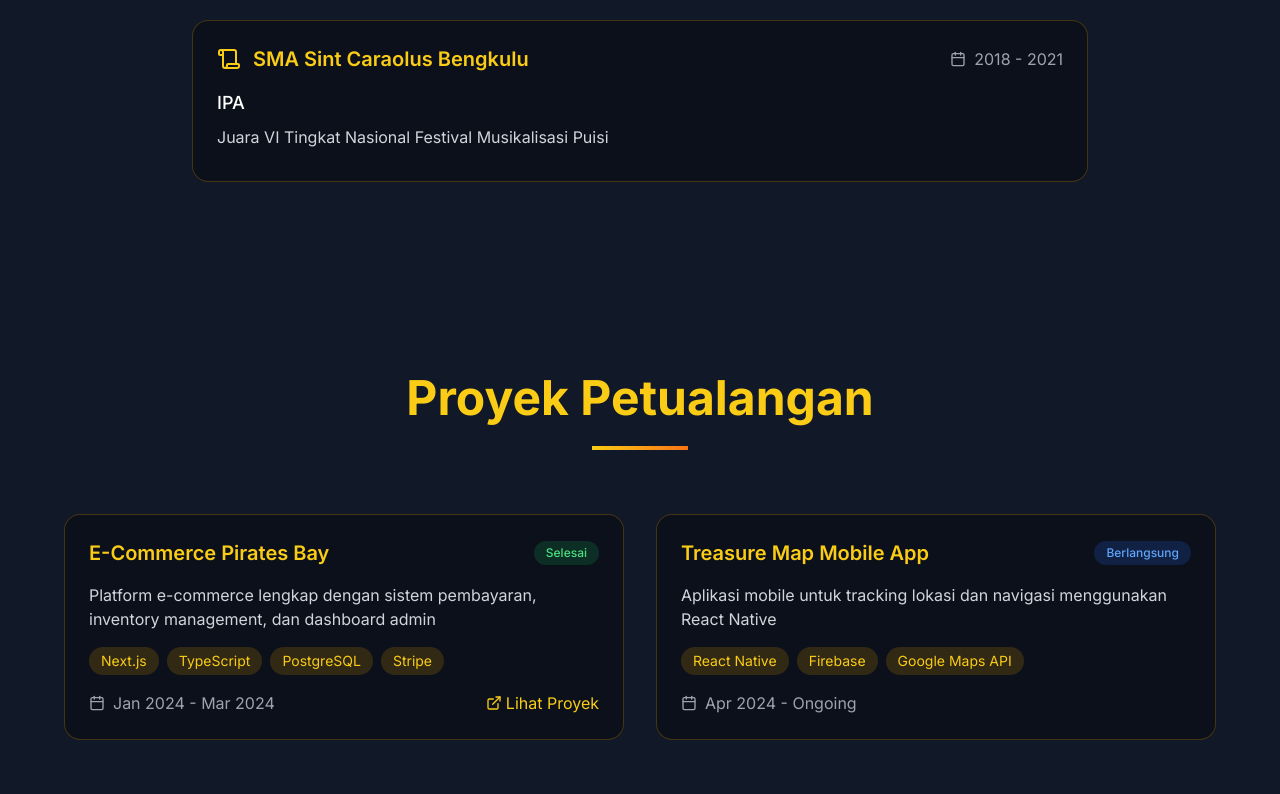
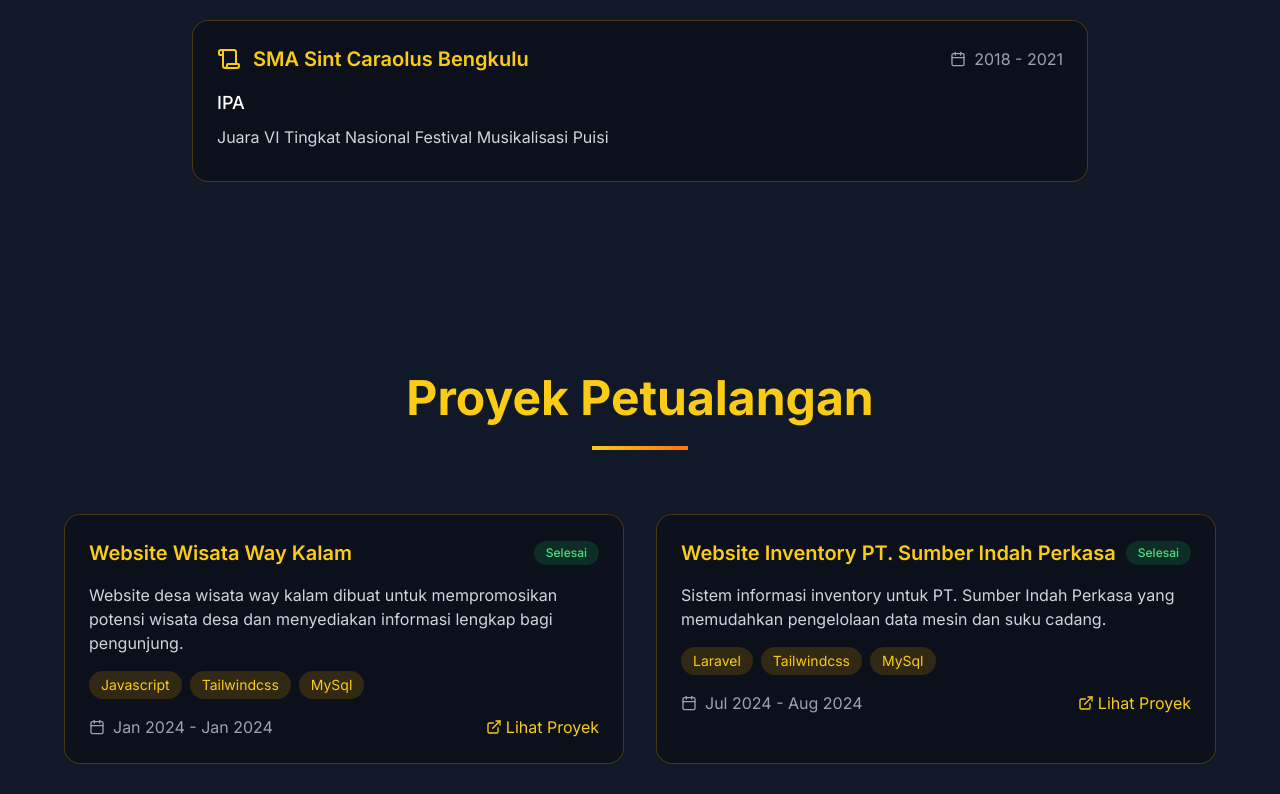
Before and after one commit to kazuhikoakiraa/portofolio, a Next.js app: page / in a window 1280 px wide. Shown: the part 2000-2794 px from the top of the page. Built offline with nearby package versions, Linux system fonts and the light colour scheme.

Commit message:
update personaldata

```diff
--- a/app/layout.tsx
+++ b/app/layout.tsx
@@ -5,19 +5,19 @@ import './globals.css';
 const inter = Inter({ subsets: ['latin'] });
 
 export const metadata: Metadata = {
-  title: 'Captain\'s Portfolio - Digital Pirate Developer',
+  title: 'Mora\'s Portfolio - Full-Stack Developer',
   description: 'Portfolio website of a skilled full-stack developer with pirate theme. Explore projects, skills, and adventures in the digital seas.',
   keywords: ['developer', 'portfolio', 'full-stack', 'react', 'next.js', 'typescript'],
-  authors: [{ name: 'Captain Developer' }],
+  authors: [{ name: 'Moratua Putra' }],
   openGraph: {
-    title: 'Captain\'s Portfolio - Digital Pirate Developer',
+    title: 'Mora\'s Portfolio - Full-Stack Developer',
     description: 'Ahoy! Welcome to the digital adventures of a skilled developer',
     type: 'website',
     locale: 'id_ID',
   },
   twitter: {
     card: 'summary_large_image',
-    title: 'Captain\'s Portfolio',
+    title: 'Mora\'s Portfolio',
     description: 'Digital Pirate Developer Portfolio',
   },
   // Hapus viewport dari sini
--- a/app/page.tsx
+++ b/app/page.tsx
@@ -23,7 +23,7 @@ interface PersonalData {
   name: string;
   title: string;
   bio: string;
-  image?: string;
+  image: string;
   contact: {
     email: string;
     phone: string;
@@ -64,13 +64,14 @@ interface Organization {
 // Sample data - ganti dengan data Anda
 const personalData: PersonalData = {
   name: "Moratua Putra Pardede",
-  title: "Full Stack Developer & Digital Pirate",
+  title: "Full Stack Developer & UI/UX Enthusiast",
+  image: "/images/mora.jpg",
   bio: "Ahoy! Saya seorang developer yang berlayar di lautan digital, mencari harta berupa kode yang elegan dan solusi yang inovatif. Dengan pengalaman bertahun-tahun mengarungi berbagai teknologi, saya siap membantu Anda menaklukkan tantangan digital.",
   contact: {
     email: "moratuaputra@gmail.com",
-    phone: "+62 812-3456-7890",
+    phone: "+62 821-7553-0365",
     github: "kazuhikoakiraa",
-    linkedin: "Moratua Putra",
+    linkedin: "moratua-putra-pardede-23102a223",
     location: "Bandar Lampung, Indonesia"
   }
 };
@@ -96,20 +97,48 @@ const educationData: Education[] = [
 const projectData: Project[] = [
   {
     id: "1",
-    name: "E-Commerce Pirates Bay",
-    description: "Platform e-commerce lengkap dengan sistem pembayaran, inventory management, dan dashboard admin",
-    technologies: ["Next.js", "TypeScript", "PostgreSQL", "Stripe"],
-    period: "Jan 2024 - Mar 2024",
+    name: "Website Wisata Way Kalam",
+    description: "Website desa wisata way kalam dibuat untuk mempromosikan potensi wisata desa dan menyediakan informasi lengkap bagi pengunjung.",
+    technologies: ["Javascript","Tailwindcss", "MySql"],
+    period: "Jan 2024 - Jan 2024",
     status: "completed",
-    link: "https://github.com/yourproject"
+    link: "https://github.com/Tematik-Way-Kalam/Website-Wisata-WayKalam"
   },
   {
     id: "2",
-    name: "Treasure Map Mobile App",
-    description: "Aplikasi mobile untuk tracking lokasi dan navigasi menggunakan React Native",
-    technologies: ["React Native", "Firebase", "Google Maps API"],
-    period: "Apr 2024 - Ongoing",
-    status: "ongoing"
+    name: "Website Inventory PT. Sumber Indah Perkasa",
+    description: "Sistem informasi inventory untuk PT. Sumber Indah Perkasa yang memudahkan pengelolaan data mesin dan suku cadang.",
+    technologies: ["Laravel", "Tailwindcss", "MySql"],
+    period: "Jul 2024 - Aug 2024",
+    status: "completed",
+    link: "https://github.com/kazuhikoakiraa/SIP"
+  },
+  {
+    id: "3",
+    name: "Website Point Of Sales (POS) Kopi Hitado",
+    description: "Sistem informasi Point Of Sales untuk Kopi Hitado yang memudahkan transaksi penjualan dan pengelolaan data transaksi.",
+    technologies: ["Laravel", "MySql", "Tailwindcss"],
+    period: "Feb 2024 - Jun 2024",
+    status: "completed",
+    link: "https://github.com/kazuhikoakiraa/webhitado"
+  },
+  {
+    id: "4",
+    name: "Website Pembukuan Keuangan PT. Sentra Alam Anandana",
+    description: "Sistem informasi pembukuan keuangan untuk PT. Sentra Alam Anandana yang memudahkan pengelolaan data keuangan perusahaan.",
+    technologies: ["Laravel", "Filament", "MySql"],
+    period: "Apr 2025 - Ongoing",
+    status: "ongoing",
+    link: "https://github.com/kazuhikoakiraa/sistem-po"
+  },
+  {
+    id: "5",
+    name: "Website Portofolio Pribadi",
+    description: "Website portofolio pribadi yang menampilkan berbagai proyek dan pengalaman saya sebagai developer.",
+    technologies: ["Next.js", "Tailwindcss", "TypeScript"],
+    period: "May 2025 - Ongoing",
+    status: "ongoing",
+    link: "https://github.com/kazuhikoakiraa/portofolio"
   }
 ];
 
@@ -231,7 +260,7 @@ export default function PiratePortfolio() {
               whileHover={{ scale: 1.05 }}
             >
               <Ship className="w-8 h-8 text-yellow-400" />
-              <span className="text-xl font-bold text-yellow-400">Captain's Portfolio</span>
+              <span className="text-xl font-bold text-yellow-400">Mora's Portfolio</span>
             </motion.div>
 
             <div className="hidden md:flex space-x-6">
@@ -281,7 +310,7 @@ export default function PiratePortfolio() {
             style={{ y: springY }}
           >
             <div className="w-full h-full flex items-center justify-center text-6xl">
-              🏴‍☠️
+              <img src={personalData.image} alt="gambar mora" />
             </div>
           </motion.div>
 
@@ -870,12 +899,6 @@ export default function PiratePortfolio() {
       >
         <Anchor className="w-6 h-6" />
       </motion.button>
-
-      {/* Scroll Progress Indicator */}
-      <motion.div
-        className="fixed top-0 left-0 right-0 h-1 bg-gradient-to-r from-yellow-400 to-orange-500 transform origin-left z-50"
-        style={{ scaleX: scrollYProgress }}
-      />
     </div>
   );
 }
```
Also changed, not shown: public/images/mora.jpg (added), 1 other file (tests, documents, lock files or other folders).
